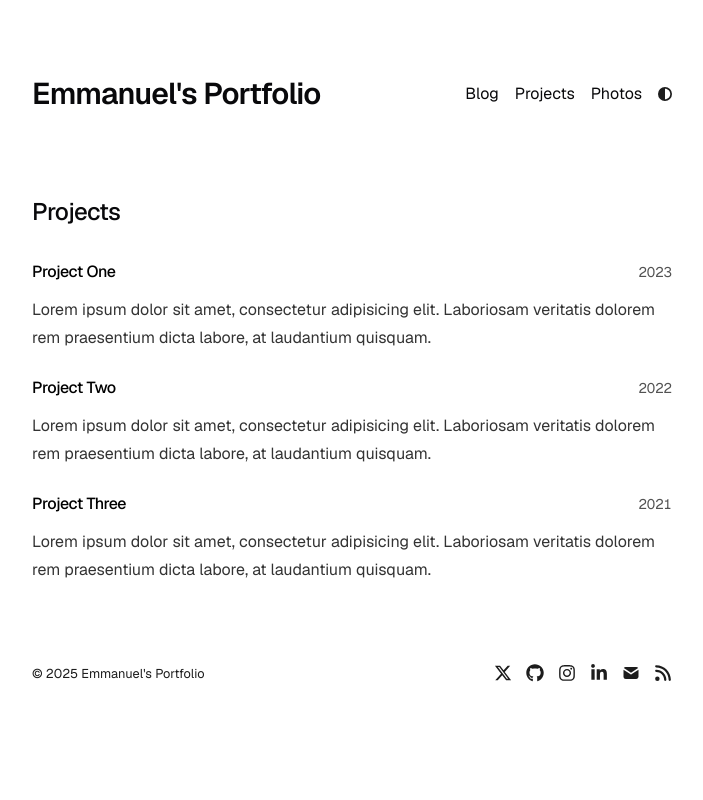
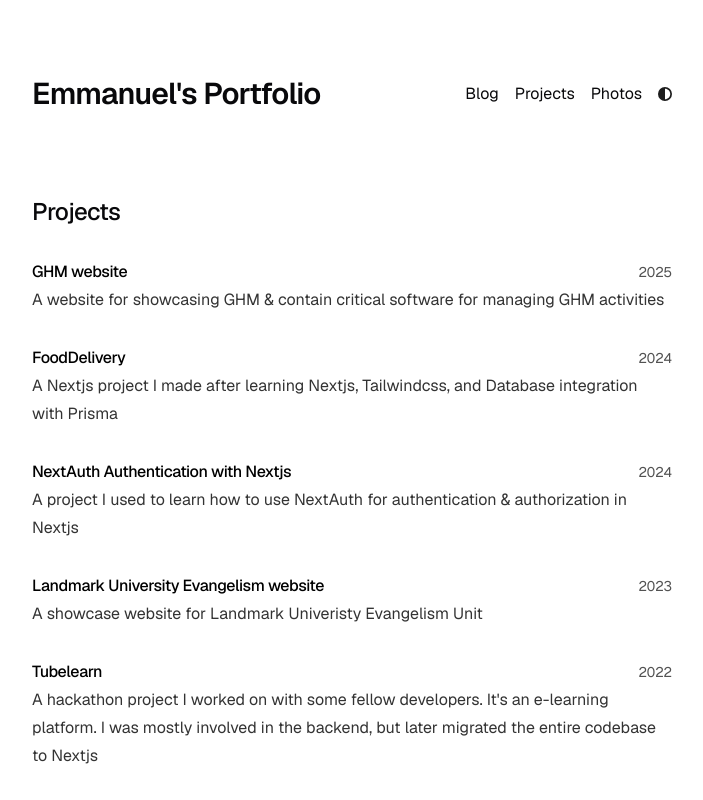
Before and after one commit to T4910/portfolio, a Next.js app: page /projects in a window 1280 px wide. Shown: the top 800 px of the page, without its empty margins (288-991 px from the left). Built offline with nearby package versions, Linux system fonts and the light colour scheme.

Commit message:
✨update projects page

```diff
--- a/app/projects/page.tsx
+++ b/app/projects/page.tsx
@@ -1,5 +1,5 @@
+import type { Metadata } from "next";
 import React from "react";
-import type { Metadata } from "next";
 import { projects } from "./project-data";
 
 export const metadata: Metadata = {
@@ -11,8 +11,8 @@ export default function Projects() {
   return (
     <section>
       <h1 className="mb-8 text-2xl font-medium tracking-tight">Projects</h1>
-      <div className="space-y-6">
-        {projects.map((project, index) => (
+      <div className="space-y-8">
+        {projects.sort((a, b) => b.year - a.year).map((project, index) => (
           <a
             key={index}
             href={project.url}
@@ -29,7 +29,7 @@ export default function Projects() {
                   {project.year}
                 </span>
               </div>
-              <p className="prose prose-neutral dark:prose-invert pt-3">
+              <p className="prose prose-neutral dark:prose-invert pt-0.5">
                 {project.description}
               </p>
             </div>
--- a/app/projects/project-data.tsx
+++ b/app/projects/project-data.tsx
@@ -7,24 +7,45 @@ export interface Project {
 
 export const projects: Project[] = [
   {
-    title: "Project One",
+    title: "FoodDelivery",
+    year: 2024,
+    description:
+      "A Nextjs project I made after learning Nextjs, Tailwindcss, and Database integration with Prisma",
+    url: "https://food-delivery-rust-one.vercel.app/",
+  },
+  {
+    title: "NextAuth Authentication with Nextjs",
+    year: 2024,
+    description:
+    "A project I used to learn how to use NextAuth for authentication & authorization in Nextjs",
+    url: "https://nextjs-auth-fawn.vercel.app/",
+  },
+  {
+    title: "Tubelearn",
+    year: 2022,
+    description:
+      "A hackathon project I worked on with some fellow developers. It's an e-learning platform. I was mostly involved in the backend, but later migrated the entire codebase to Nextjs",
+    url: "https://tubelearn.vercel.app/",
+  },
+  {
+    title: "TradeUp",
+    year: 2022,
+    description:
+      "Literally just a fun little project when I started web dev",
+    url: "https://trading-up.vercel.app/",
+  },
+  {
+    title: "Landmark University Evangelism website",
     year: 2023,
     description:
-      "Lorem ipsum dolor sit amet, consectetur adipisicing elit. Laboriosam veritatis dolorem rem praesentium dicta labore, at laudantium quisquam.",
-    url: "https://example.com/",
+      "A showcase website for Landmark Univeristy Evangelism Unit",
+    url: "https://lueg.vercel.app/",
   },
   {
-    title: "Project Two",
-    year: 2022,
+    title: "GHM website",
+    year: 2025,
     description:
-      "Lorem ipsum dolor sit amet, consectetur adipisicing elit. Laboriosam veritatis dolorem rem praesentium dicta labore, at laudantium quisquam.",
-    url: "https://example.com/",
-  },
-  {
-    title: "Project Three",
-    year: 2021,
-    description:
-      "Lorem ipsum dolor sit amet, consectetur adipisicing elit. Laboriosam veritatis dolorem rem praesentium dicta labore, at laudantium quisquam.",
-    url: "https://example.com/",
+      "A website for showcasing GHM & contain critical software for managing GHM activities",
+    url: "https://ghm.lmu.edu.ng",
   },
 ];
```
